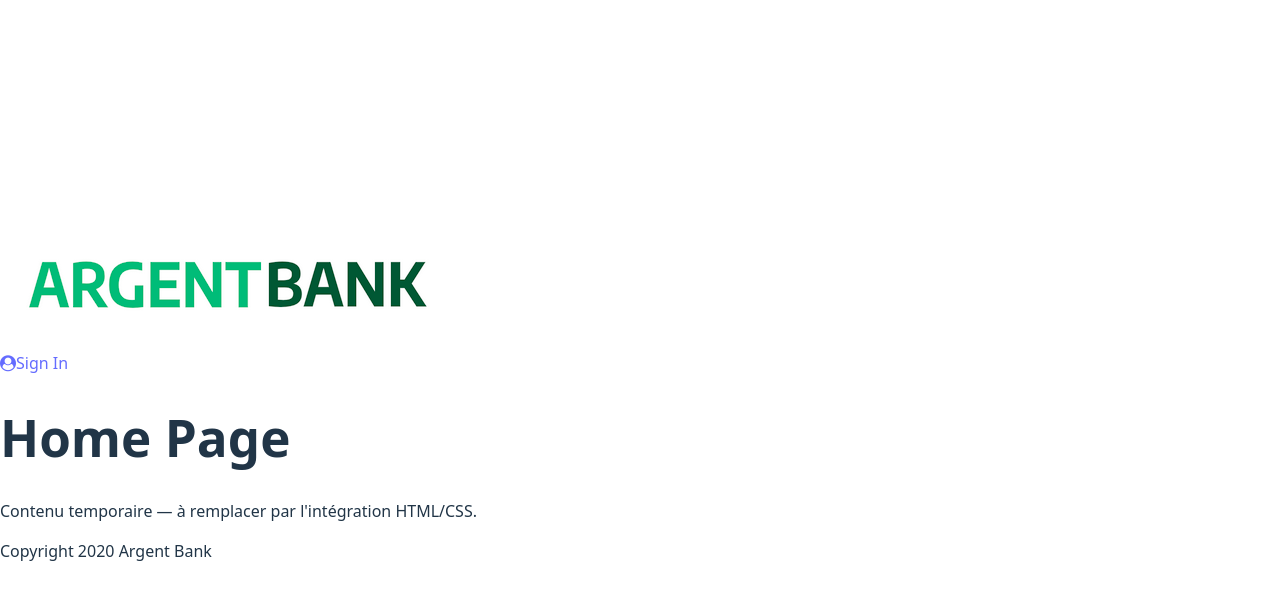
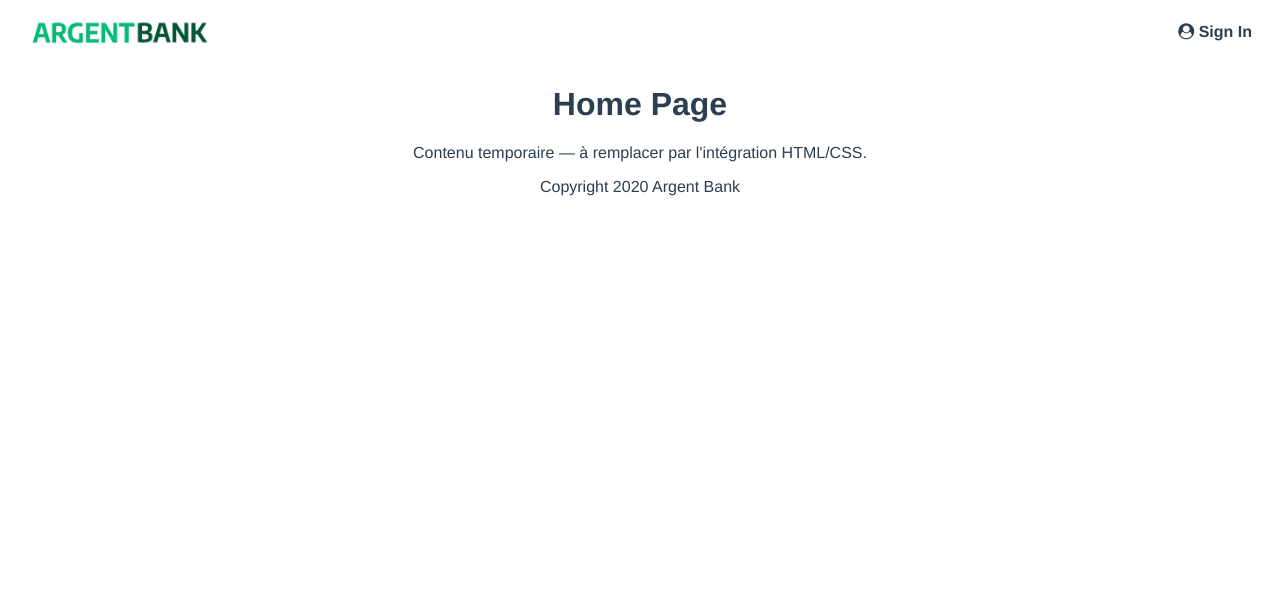
Before and after one commit to MihaiElectron/ArgentBank-application-bancaire, a React (Vite) app in the folder ArgentBank-Frontend/: page / in a window 1280 px wide. Shown: the top 600 px of the page. Built offline with nearby package versions, Linux system fonts and the light colour scheme.

Commit message:
feat(ui): add clean Header component with isolated CSS

```diff
--- /dev/null
+++ b/ArgentBank-Frontend/src/components/Header.css
@@ -0,0 +1,30 @@
+.main-nav {
+  display: flex;
+  justify-content: space-between;
+  align-items: center;
+  padding: 5px 20px;
+}
+
+.main-nav a {
+  font-weight: bold;
+  color: #2c3e50;
+}
+
+.main-nav-item {
+  text-decoration: none;
+  margin-right: 0.5rem;
+}
+
+.main-nav-item:hover {
+  text-decoration: underline;
+}
+
+.main-nav-logo {
+  display: flex;
+  align-items: center;
+}
+
+.main-nav-logo-image {
+  max-width: 100%;
+  width: 200px;
+}
--- a/ArgentBank-Frontend/src/components/Header.jsx
+++ b/ArgentBank-Frontend/src/components/Header.jsx
@@ -5,7 +5,7 @@
 
 import { Link } from "react-router-dom";
 import argentBankLogo from "../assets/argentBankLogo.png";
-// IMPORTANT : l'image doit être copiée depuis ArgentBank-Frontend-Ref/img vers src/assets/
+import "./Header.css";
 
 export default function Header() {
   return (
@@ -23,7 +23,7 @@ export default function Header() {
       {/* Zone de droite : Sign In (ou User + Logout plus tard via Redux) */}
       <div>
         <Link className="main-nav-item" to="/sign-in">
-          <i className="fa fa-user-circle"></i>
+          <i className="fa fa-user-circle"></i>{" "}
           Sign In
         </Link>
       </div>
--- a/ArgentBank-Frontend/src/main.jsx
+++ b/ArgentBank-Frontend/src/main.jsx
@@ -1,7 +1,7 @@
 import { StrictMode } from 'react'
 import { createRoot } from 'react-dom/client'
 import { BrowserRouter } from 'react-router-dom' // Ajout : active le système de routing
-import './index.css'
+import './styles/reset.css'
 import App from './App.jsx'
 
 createRoot(document.getElementById('root')).render(
--- /dev/null
+++ b/ArgentBank-Frontend/src/styles/reset.css
@@ -0,0 +1,36 @@
+html {
+  font-family: Avenir, Helvetica, Arial, sans-serif;
+  -webkit-font-smoothing: antialiased;
+  -moz-osx-font-smoothing: grayscale;
+  text-align: center;
+  color: #2c3e50;
+}
+
+body {
+  margin: 0;
+  display: flex;
+  flex-direction: column;
+  min-height: 100vh;
+}
+
+.main {
+  flex: 1;
+}
+
+.bg-dark {
+  background-color: #12002b;
+}
+
+.sr-only {
+  border: 0 !important;
+  clip: rect(1px, 1px, 1px, 1px) !important; /* 1 */
+  -webkit-clip-path: inset(50%) !important;
+  clip-path: inset(50%) !important; /* 2 */
+  height: 1px !important;
+  margin: -1px !important;
+  overflow: hidden !important;
+  padding: 0 !important;
+  position: absolute !important;
+  width: 1px !important;
+  white-space: nowrap !important; /* 3 */
+}
```
